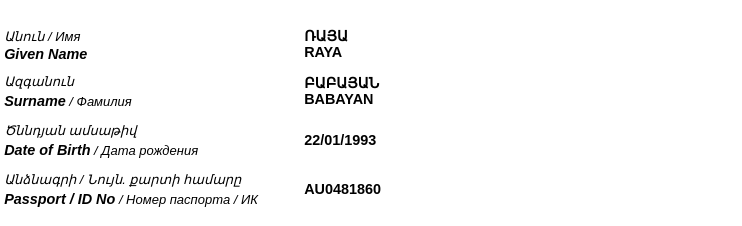
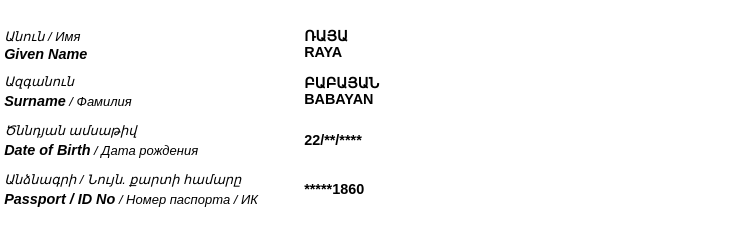
Before and after one commit to TiGi-cloud/https-qr.armed.am-patientqrcode-get_print_form-d-eyJ0eXAiOiJKV1QiLCJhbGciOiJIUzI1NiJ9.eyJjb250ZXh0, a plain HTML site: page index.html in a window 1280 px wide. Shown: the part 309-535 px from the top of the page, 191-933 px from the left. Drawn offline with Linux system fonts and the light colour scheme.

Commit message:
Update index.html

```diff
--- a/index.html
+++ b/index.html
@@ -337,12 +337,12 @@
 <div class="patient_info">
 <div><em>Ծննդյան ամսաթիվ<br>
 <strong>Date of Birth</strong> / Дата рождения</em></div>
-<div><strong>22/01/1993</strong></div>
+<div><strong>22/**/****</strong></div>
 </div>
 <div class="patient_info">
 <div><em>Անձնագրի / Նույն. քարտի համարը<br>
 <strong>Passport / ID No</strong> / Номер паспорта / ИК</em></div>
-<div><strong>AU0481860</strong></div>
+<div><strong>*****1860</strong></div>
 </div>
 </div>
 </div>
```
